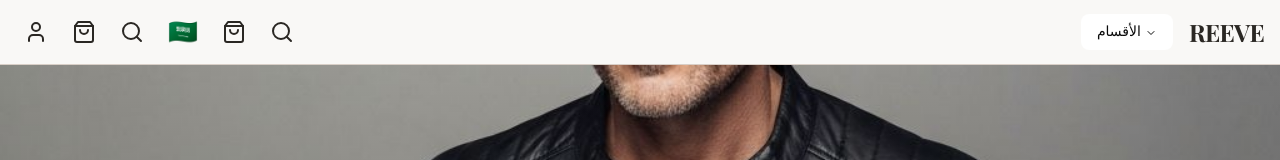
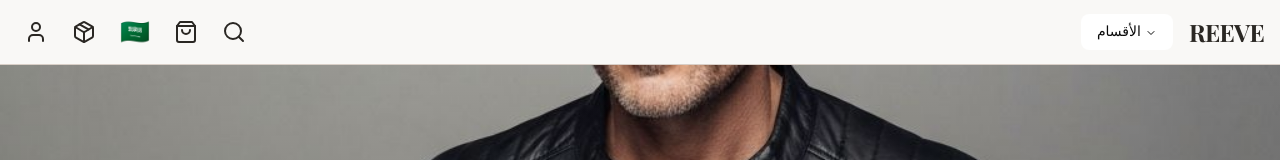
Before and after one commit to mfyd-12/shop2, a Next.js app: page / in a window 1280 px wide. Shown: the top 160 px of the page. Built offline with nearby package versions, Linux system fonts and the light colour scheme; a web font is replaced by a local one.

Commit message:
fix: Improve categories dropdown and move orders button

```diff
--- a/components/header.tsx
+++ b/components/header.tsx
@@ -2,7 +2,7 @@
 
 import * as React from 'react'
 import Link from 'next/link'
-import { ShoppingBag, Menu, X, Search, User } from 'lucide-react'
+import { ShoppingBag, Menu, X, Search, User, Package } from 'lucide-react'
 import { useState } from 'react'
 import { useStore } from '@/lib/store-context'
 import { useLanguage } from '@/lib/language-context'
@@ -128,11 +128,8 @@ export function Header() {
               <Menu className="w-6 h-6 text-[#2A2723]" />
             </button>
             <div className="hidden md:flex items-center gap-2">
-              <Link href="/products" className="p-2 hover:bg-[#EFE9E3] rounded-lg transition-colors" aria-label="Shop">
-                <Search className="w-6 h-6 text-[#2A2723]" />
-              </Link>
-              <Link href="/orders" className="p-2 hover:bg-[#EFE9E3] rounded-lg transition-colors" aria-label="Orders">
-                <ShoppingBag className="w-6 h-6 text-[#2A2723]" />
+              <Link href="/orders" className="p-2 hover:bg-[#EFE9E3] rounded-lg transition-colors" aria-label="My Orders">
+                <Package className="w-6 h-6 text-[#2A2723]" />
               </Link>
               <Link href="/account" className="p-2 hover:bg-[#EFE9E3] rounded-lg transition-colors" aria-label="Account">
                 <User className="w-6 h-6 text-[#2A2723]" />
@@ -140,15 +137,7 @@ export function Header() {
             </div>
           </div>
         </div>
-        {isMobile && (
-          <div className="p-2 border-b border-[#D9CFC7]">
-            <Link href="/orders" className="block w-full">
-              <button className="w-full bg-[#EFE9E3] rounded-lg p-2 text-center font-medium text-[#2A2723] hover:bg-[#D9CFC7] transition-colors">
-                {t('myOrders')}
-              </button>
-            </Link>
-          </div>
-        )}
+
       </header>
 
 
--- a/components/ui/navigation-menu.tsx
+++ b/components/ui/navigation-menu.tsx
@@ -90,8 +90,8 @@ function NavigationMenuContent({
     <NavigationMenuPrimitive.Content
       data-slot="navigation-menu-content"
       className={cn(
-        'data-[motion^=from-]:animate-in data-[motion^=to-]:animate-out data-[motion^=from-]:fade-in data-[motion^=to-]:fade-out data-[motion=from-end]:slide-in-from-right-52 data-[motion=from-start]:slide-in-from-left-52 data-[motion=to-end]:slide-out-to-right-52 data-[motion=to-start]:slide-out-to-left-52 top-0 left-0 w-full p-2 pr-2.5 md:absolute md:w-auto',
-        'group-data-[viewport=false]/navigation-menu:bg-popover group-data-[viewport=false]/navigation-menu:text-popover-foreground group-data-[viewport=false]/navigation-menu:data-[state=open]:animate-in group-data-[viewport=false]/navigation-menu:data-[state=closed]:animate-out group-data-[viewport=false]/navigation-menu:data-[state=closed]:zoom-out-95 group-data-[viewport=false]/navigation-menu:data-[state=open]:zoom-in-95 group-data-[viewport=false]/navigation-menu:data-[state=open]:fade-in-0 group-data-[viewport=false]/navigation-menu:data-[state=closed]:fade-out-0 group-data-[viewport=false]/navigation-menu:top-full group-data-[viewport=false]/navigation-menu:mt-1.5 group-data-[viewport=false]/navigation-menu:overflow-hidden group-data-[viewport=false]/navigation-menu:rounded-md group-data-[viewport=false]/navigation-menu:border group-data-[viewport=false]/navigation-menu:shadow group-data-[viewport=false]/navigation-menu:duration-200 **:data-[slot=navigation-menu-link]:focus:ring-0 **:data-[slot=navigation-menu-link]:focus:outline-none',
+        'top-0 left-0 w-full p-2 pr-2.5 md:absolute md:w-auto',
+        'group-data-[viewport=false]/navigation-menu:bg-popover group-data-[viewport=false]/navigation-menu:text-popover-foreground group-data-[viewport=false]/navigation-menu:top-full group-data-[viewport=false]/navigation-menu:mt-1.5 group-data-[viewport=false]/navigation-menu:rounded-md group-data-[viewport=false]/navigation-menu:border group-data-[viewport=false]/navigation-menu:shadow group-data-[viewport=false]/navigation-menu:duration-200 **:data-[slot=navigation-menu-link]:focus:ring-0 **:data-[slot=navigation-menu-link]:focus:outline-none',
         className,
       )}
       {...props}
```
